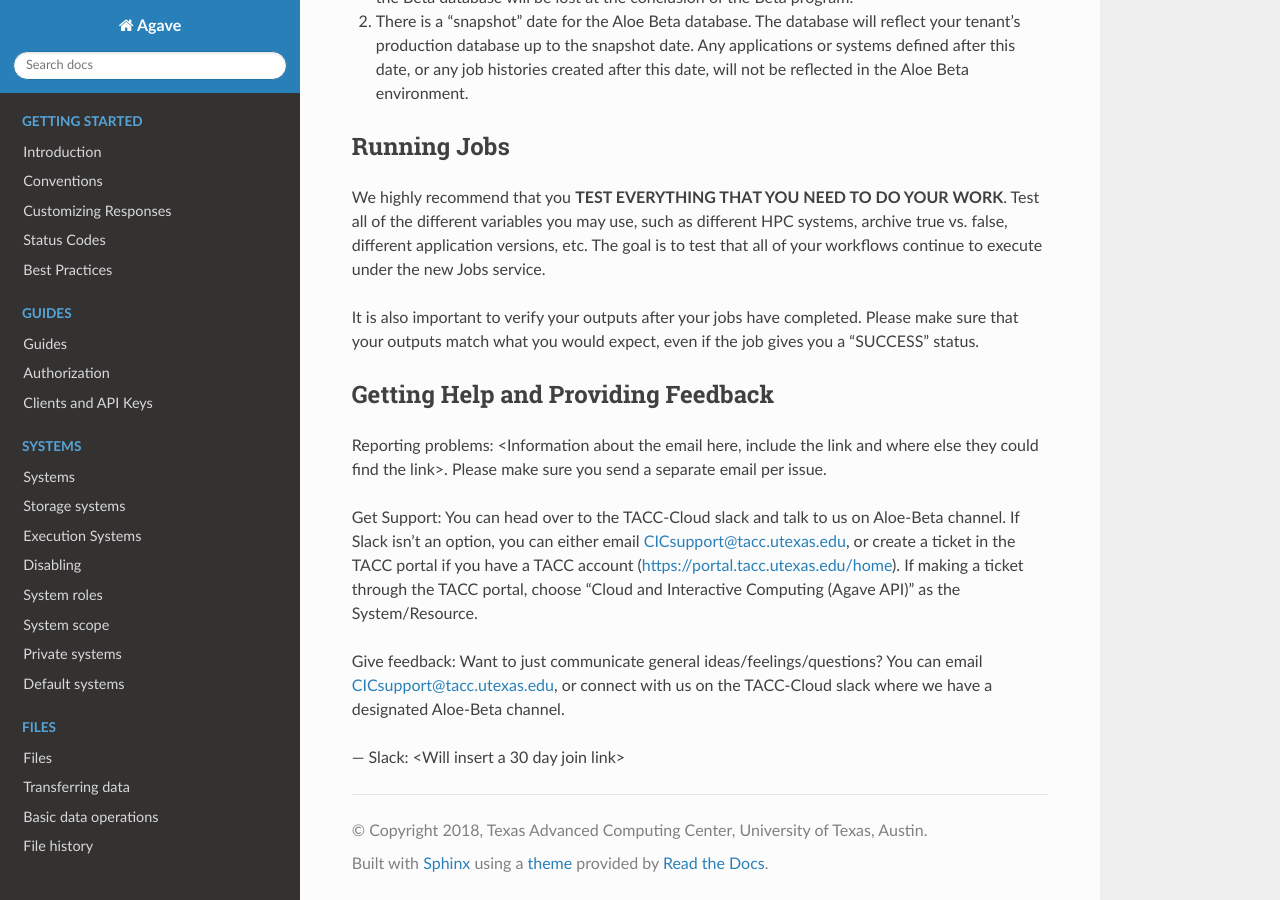
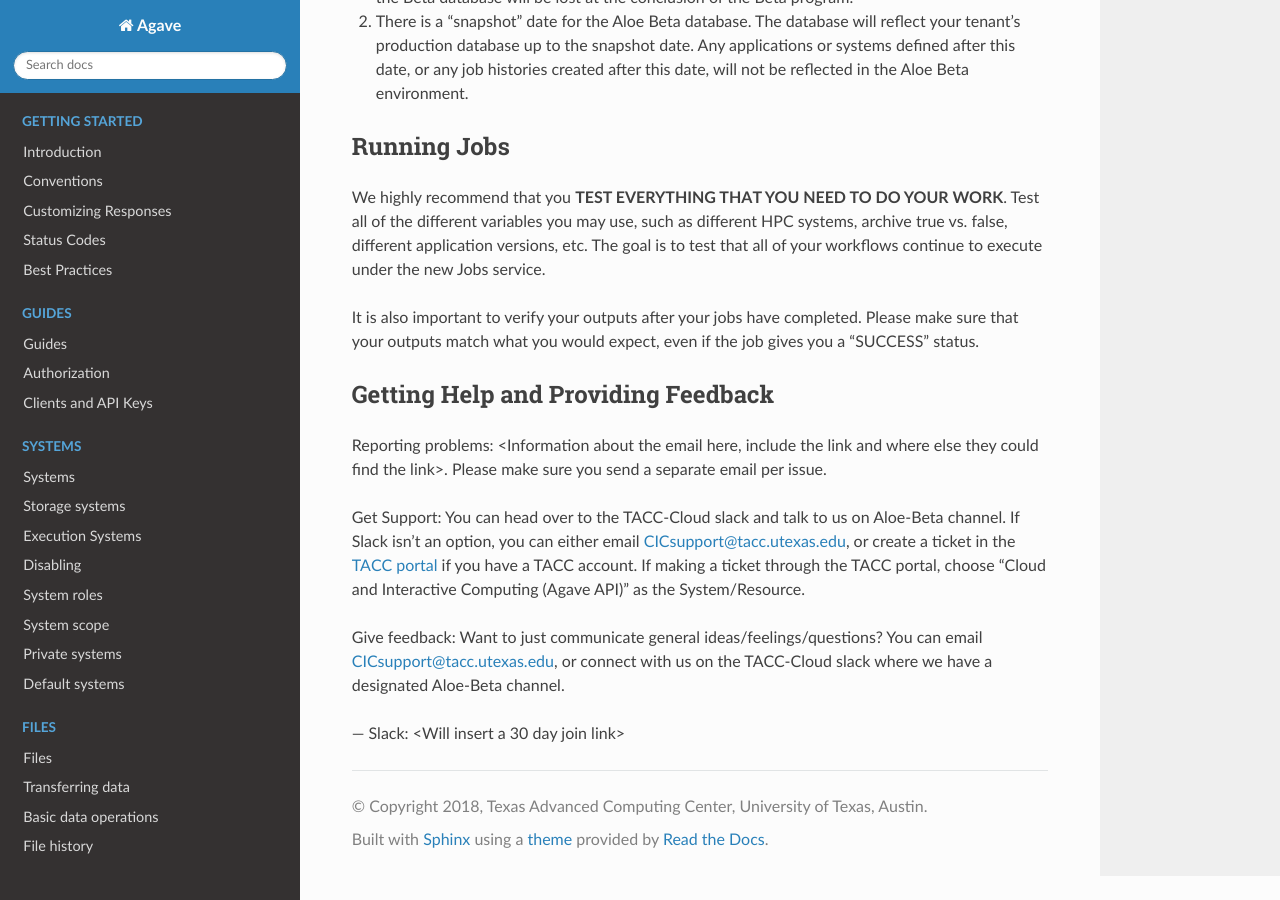
Before and after one commit to TACC-Cloud/agave-docs, a Sphinx documentation site: the page built from docs/agave/guides/jobs/aloebetatesterguide.rst, in a window 1280 px wide and 900 px high, scrolled down 1643 px. Built offline with Sphinx 7.4.7 and the Read the Docs theme 2.0.0, drawn with Linux system fonts in a browser that asks for light colours; cross-references to code outside the pages are shown as plain code; some of the changed lines change nothing that is shown.

Commit message:
Update aloebetatesterguide.rst

```diff
--- a/docs/agave/guides/jobs/aloebetatesterguide.rst
+++ b/docs/agave/guides/jobs/aloebetatesterguide.rst
@@ -67,7 +67,7 @@ Getting Help and Providing Feedback
 
 Reporting problems: <Information about the email here, include the link and where else they could find the link>. Please make sure you send a separate email per issue.
 
-Get Support: You can head over to the TACC-Cloud slack and talk to us on Aloe-Beta channel. If Slack isn’t an option, you can either email CICsupport@tacc.utexas.edu, or create a ticket in the TACC portal if you have a TACC account (https://portal.tacc.utexas.edu/home). If making a ticket through the TACC portal, choose “Cloud and Interactive Computing (Agave API)” as the System/Resource.
+Get Support: You can head over to the TACC-Cloud slack and talk to us on Aloe-Beta channel. If Slack isn’t an option, you can either email CICsupport@tacc.utexas.edu, or create a ticket in the :raw-html-m2r:`<a href="https://portal.tacc.utexas.edu/home" title="Portal">TACC portal</a>` if you have a TACC account. If making a ticket through the TACC portal, choose “Cloud and Interactive Computing (Agave API)” as the System/Resource.
 
 
 Give feedback: Want to just communicate general ideas/feelings/questions? You can email CICsupport@tacc.utexas.edu, or connect with us on the TACC-Cloud slack where we have a designated Aloe-Beta channel.
```
